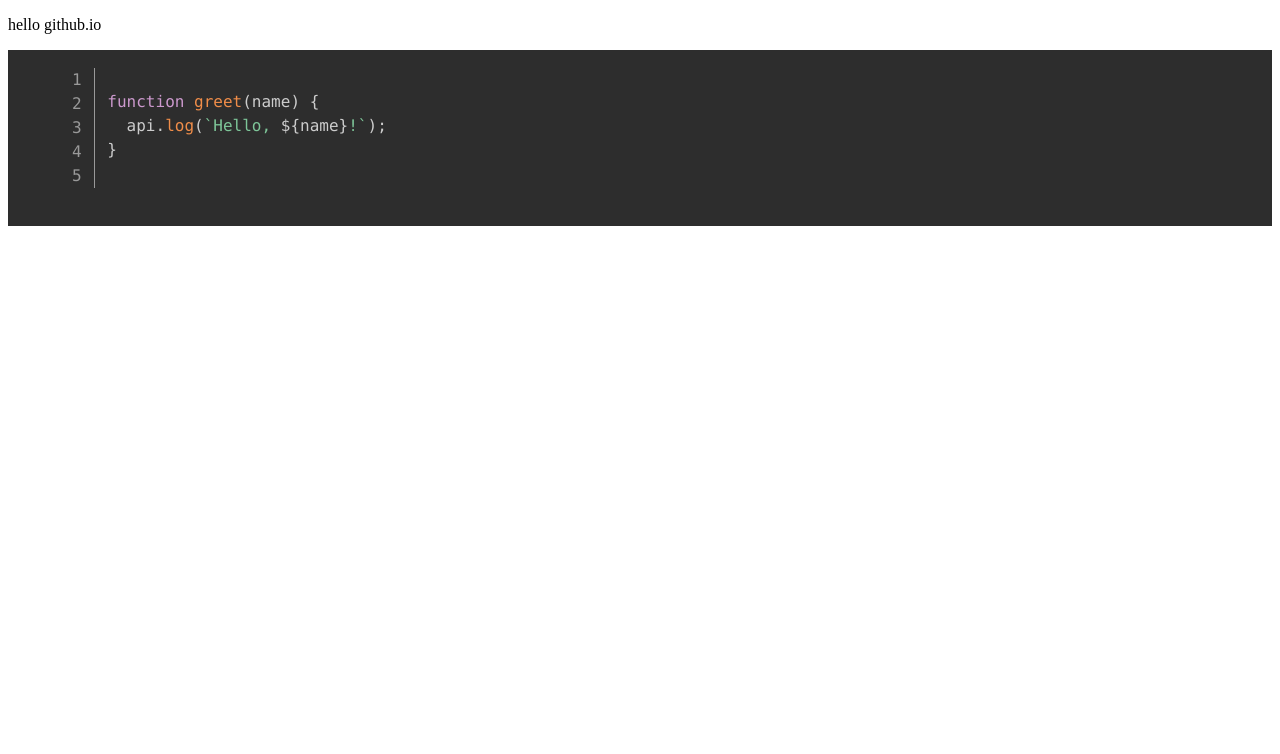
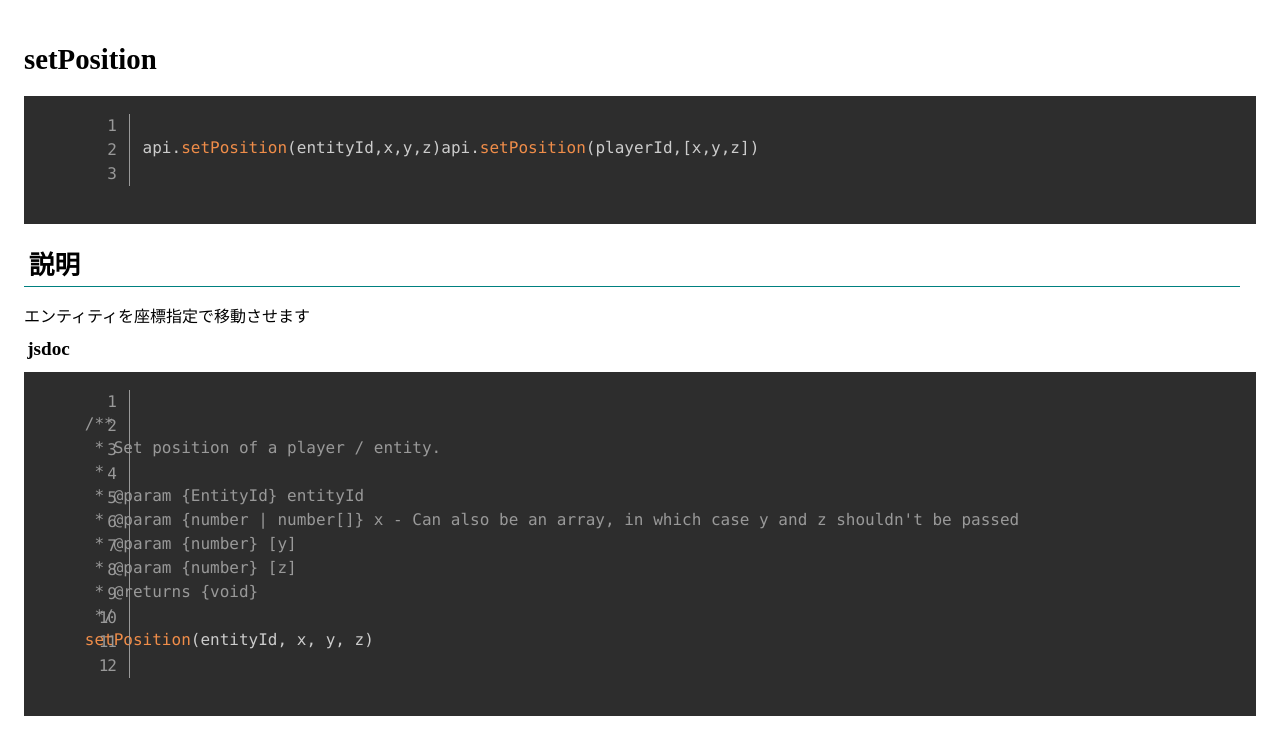
Before and after one commit to bulebrainbrand/bloxd-io-Blog, a plain HTML site: page index.html in a window 1280 px wide. Drawn offline with Linux system fonts and the light colour scheme.

Commit message:
Revise index.html to add setPosition explanation
Updated the HTML structure to include a new section for explaining the setPosition function, including JSDoc comments.

```diff
--- a/index.html
+++ b/index.html
@@ -5,15 +5,32 @@
   <link href="prism.css" rel="stylesheet" />
   <link rel="stylesheet" href="style.css" type="text/css" />
 </head>
-<body>
-  <p>hello github.io</p>
-  <pre class="line-numbers">
-    <code class="language-javascript">
-    function greet(name) {
-      api.log(`Hello, ${name}!`);
-    }
-    </code>
-  </pre>
+<body class="light">
+  <div class="main">
+    <h1>setPosition</h1>
+    <pre class="line-numbers">
+      <code class="language-javascript">
+      api.setPosition(entityId,x,y,z)<br>api.setPosition(playerId,[x,y,z])
+      </code>
+    </pre>
+    <h2>説明</h2>
+    エンティティを座標指定で移動させます
+    <h3>jsdoc</h3>
+    <pre class="line-numbers">
+      <code class="language-javascript">
+/**
+ * Set position of a player / entity.
+ *
+ * @param {EntityId} entityId
+ * @param {number | number[]} x - Can also be an array, in which case y and z shouldn't be passed
+ * @param {number} [y]
+ * @param {number} [z]
+ * @returns {void}
+ */
+setPosition(entityId, x, y, z)
+      </code>
+    </pre>
+  </div>
   <script src="prism.js"></script>
   <script src="app.js"></script>
 </body>
```
